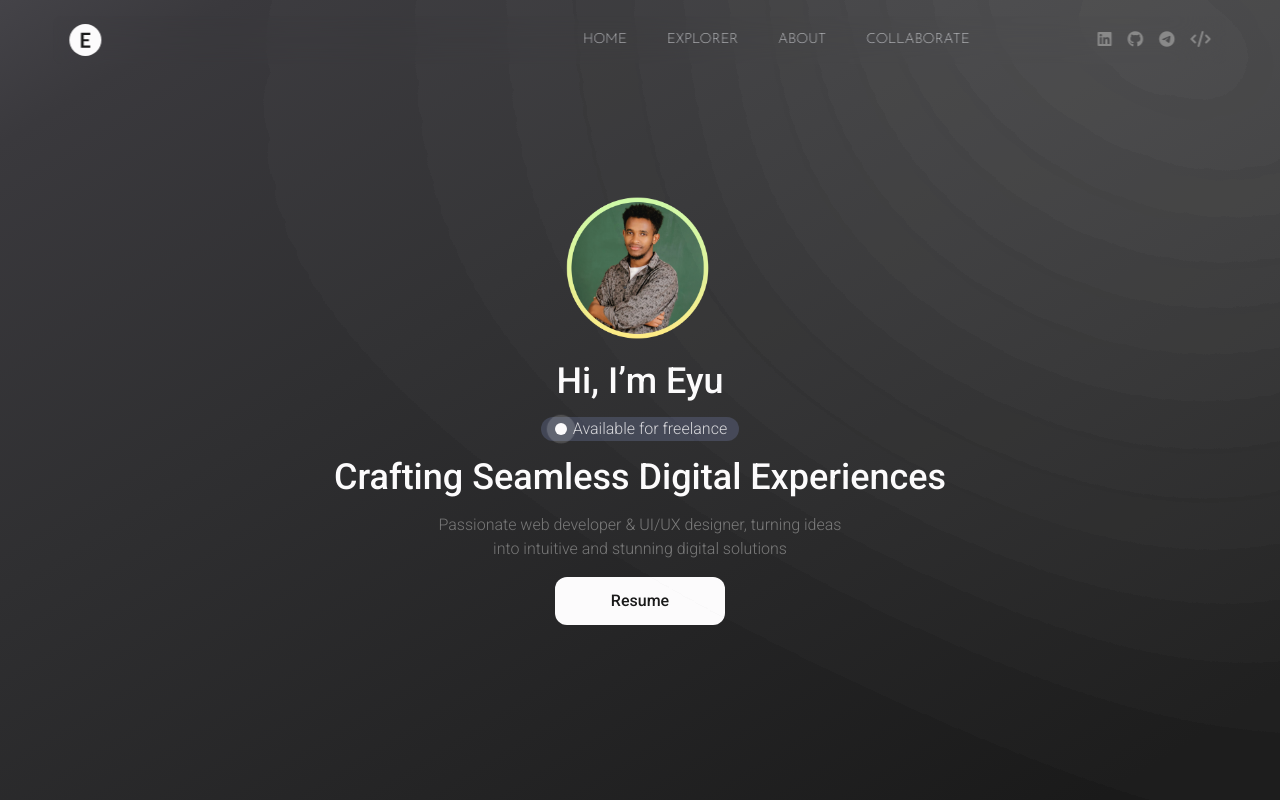
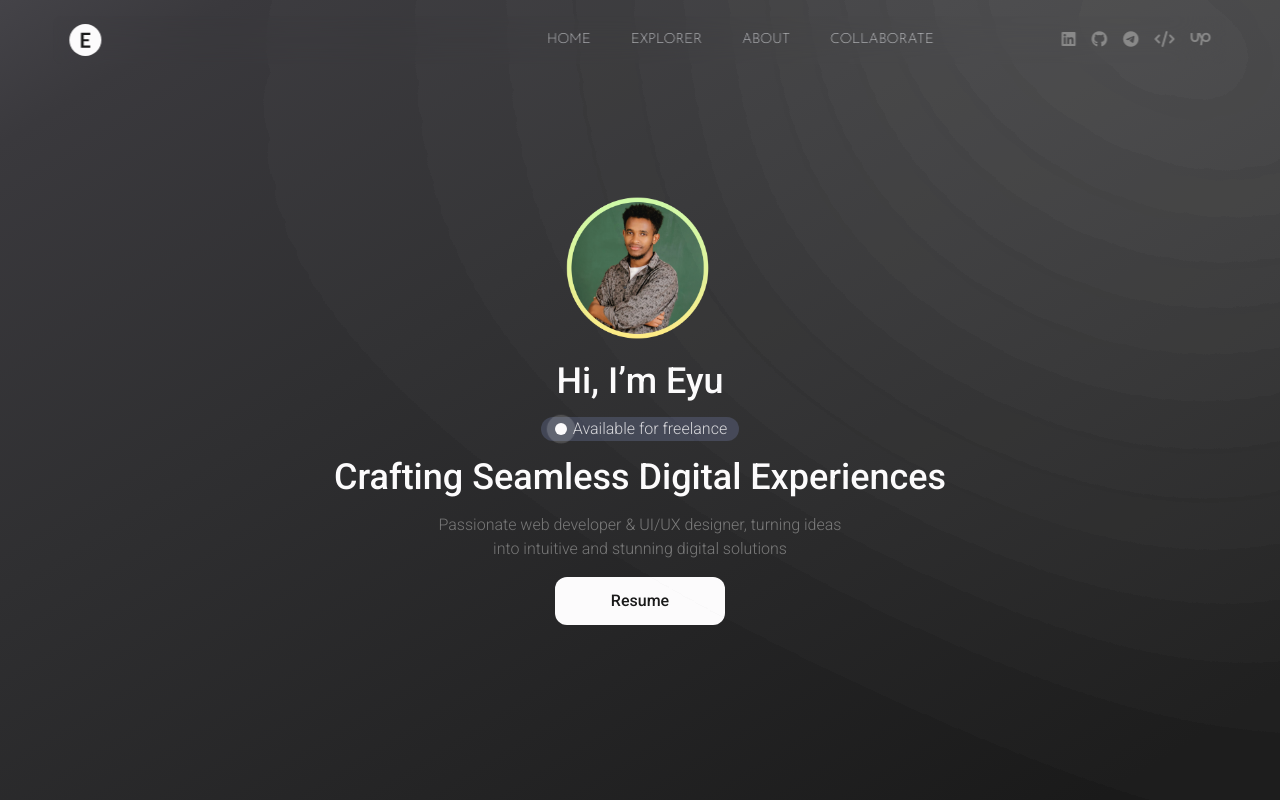
Before and after one commit to eyuBirhanu/Eyu-Portfolio-Updated, a React (Vite) app: page / in a window 1280 px wide. Shown: the top 800 px of the page. Built offline with nearby package versions, Linux system fonts and the light colour scheme.

Commit message:
Update SocialLinks.jsx

```diff
--- a/src/components/common/SocialLinks.jsx
+++ b/src/components/common/SocialLinks.jsx
@@ -4,6 +4,7 @@ const socialLinks = [
   { icon: "fa-github", link: "https://github.com/eyuBirhanu" },
   { icon: "fa-telegram", link: "https://t.me/eyubirhanu" },
   { icon: "fa-code", link: "https://leetcode.com/u/Eyu-Birhanu/" },
+  { icon: "fa-upwork", link: "https://www.upwork.com/freelancers/~01b379635fd2164998?mp_source=share" },
 ];
 
 export const SocialLinks = () => {
```
